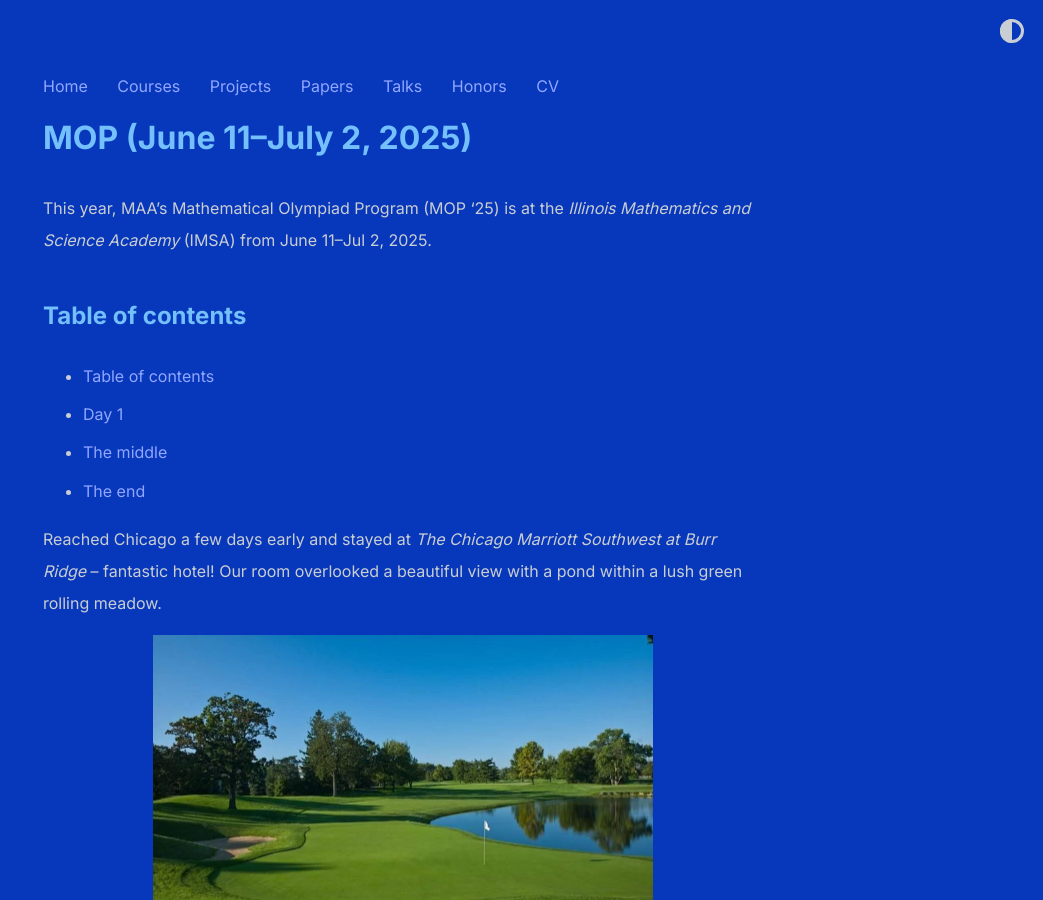
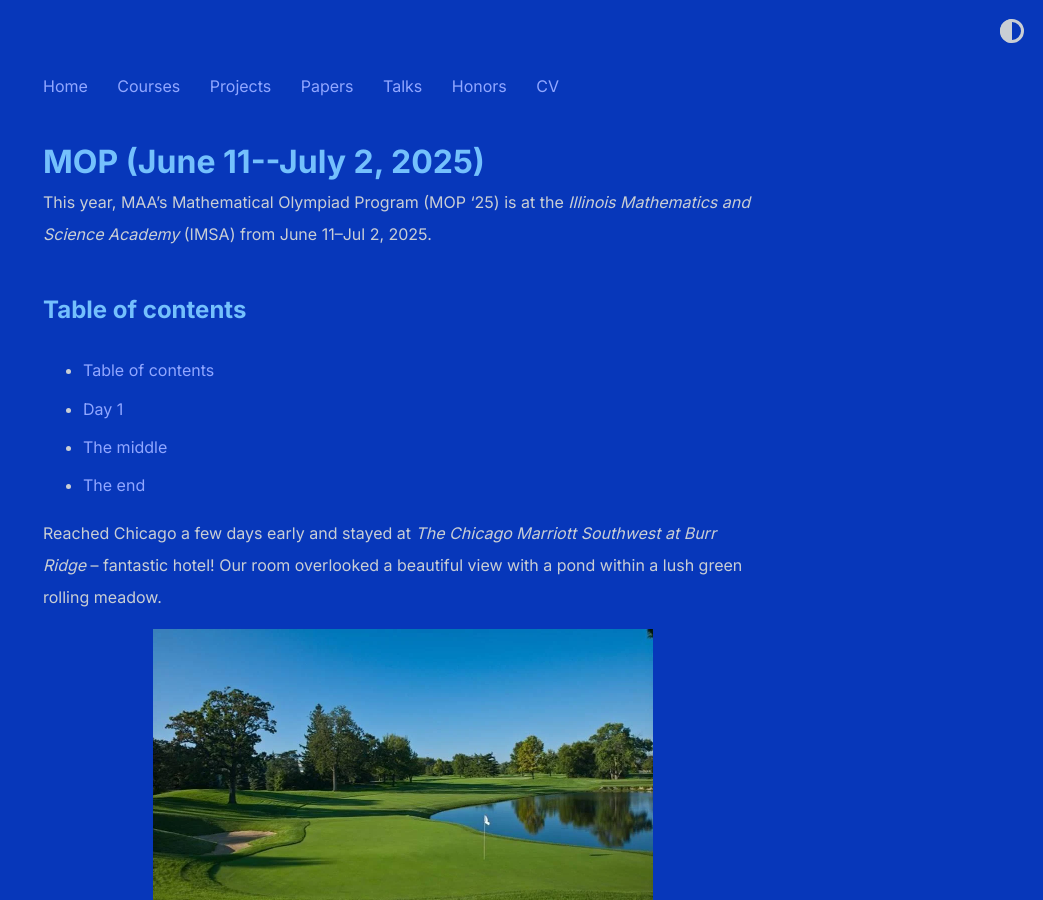
Before and after one commit to shihankanungo/shihankanungo.github.io, a Jekyll site: the page built from mop.md, in a window 1280 px wide and 900 px high. Shown: the whole window, without its empty margins (237-1280 px from the left). Built offline with Jekyll 4.4.1, drawn with Linux system fonts in a browser that asks for light colours; some of the changed lines change nothing that is shown.

Commit message:
Update mop.md

```diff
--- a/mop.md
+++ b/mop.md
@@ -1,8 +1,8 @@
 ---
 layout: post
+title: MOP (June 11--July 2, 2025)
 ---
 
-# MOP (June 11--July 2, 2025)
 
 This year, MAA’s Mathematical Olympiad Program (MOP '25) is at the *Illinois Mathematics and Science Academy* (IMSA) from June 11--Jul 2, 2025.
 
```
